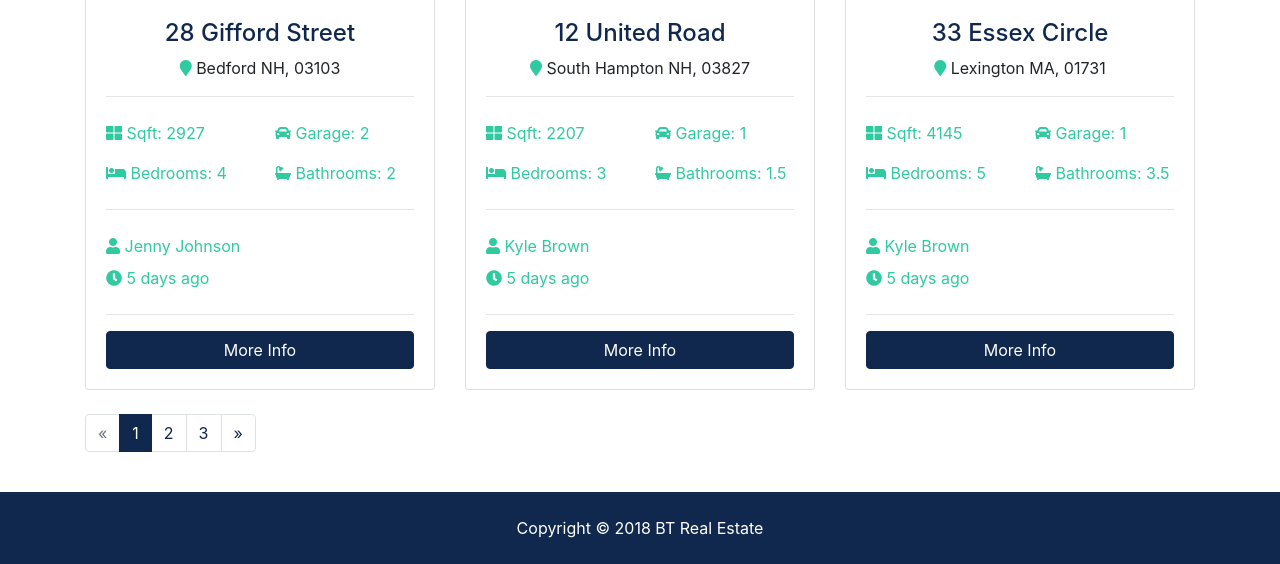
After one commit to anujtiwari05/btre, a Django app: template templates/listings/listings.html in a window 1280 px wide. The commit adds this page. Shown: the part 1389-1953 px from the top of the page. Run offline with Django 3.2, Linux system fonts and the light colour scheme; the template is opened without the code that fills it, so the values that code supplies are empty; some libraries are stand-ins or nearby versions.

Commit message:
listings and realtors template added

```diff
--- a/btre/settings.py
+++ b/btre/settings.py
@@ -38,6 +38,8 @@ INSTALLED_APPS = [
     'django.contrib.messages',
     'django.contrib.staticfiles',
     'pages.apps.PagesConfig',
+    'listings.apps.ListingsConfig',
+    'realtors.apps.RealtorsConfig',
 ]
 
 MIDDLEWARE = [
--- a/btre/urls.py
+++ b/btre/urls.py
@@ -18,5 +18,6 @@ from django.urls import path,include
 
 urlpatterns = [
     path('', include('pages.urls')),
+    path('listings/', include('listings.urls')),
     path('admin/', admin.site.urls),
 ]
--- /dev/null
+++ b/listings/urls.py
@@ -0,0 +1,10 @@
+from django.urls import path
+from . import views
+
+urlpatterns = [
+
+    path('', views.index, name='listings'),
+    path('<int:listing_id>', views.listing, name='listing'),
+    path('search', views.search, name='search')
+
+]
--- /dev/null
+++ b/templates/listings/listing.html
@@ -0,0 +1 @@
+<h1>Listing</h1>
--- /dev/null
+++ b/templates/listings/listings.html
@@ -0,0 +1,317 @@
+{% extends 'base.html' %}
+{% block content %}
+<section id="showcase-inner" class="py-5 text-white">
+    <div class="container">
+      <div class="row text-center">
+        <div class="col-md-12">
+          <h1 class="display-4">Browse Our Properties</h1>
+          <p class="lead">Lorem ipsum dolor sit, amet consectetur adipisicing elit. Sunt, pariatur!</p>
+        </div>
+      </div>
+    </div>
+  </section>
+
+  <!-- Breadcrumb -->
+  <section id="bc" class="mt-3">
+    <div class="container">
+      <nav aria-label="breadcrumb">
+        <ol class="breadcrumb">
+          <li class="breadcrumb-item">
+            <a href="{% url 'index' %}">
+              <i class="fas fa-home"></i> Home</a>
+          </li>
+          <li class="breadcrumb-item active"> Browse Listings</li>
+        </ol>
+      </nav>
+    </div>
+  </section>
+
+  <!-- Listings -->
+  <section id="listings" class="py-4">
+    <div class="container">
+      <div class="row">
+
+        <!-- Listing 1 -->
+        <div class="col-md-6 col-lg-4 mb-4">
+          <div class="card listing-preview">
+            <img class="card-img-top" src="assets/img/homes/home-1.jpg" alt="">
+            <div class="card-img-overlay">
+              <h2>
+                <span class="badge badge-secondary text-white">$490,000</span>
+              </h2>
+            </div>
+            <div class="card-body">
+              <div class="listing-heading text-center">
+                <h4 class="text-primary">45 Drivewood Circle</h4>
+                <p>
+                  <i class="fas fa-map-marker text-secondary"></i> Norwood MA, 02062</p>
+              </div>
+              <hr>
+              <div class="row py-2 text-secondary">
+                <div class="col-6">
+                  <i class="fas fa-th-large"></i> Sqft: 3200</div>
+                <div class="col-6">
+                  <i class="fas fa-car"></i> Garage: 2</div>
+              </div>
+              <div class="row py-2 text-secondary">
+                <div class="col-6">
+                  <i class="fas fa-bed"></i> Bedrooms: 3</div>
+                <div class="col-6">
+                  <i class="fas fa-bath"></i> Bathrooms: 2</div>
+              </div>
+              <hr>
+              <div class="row py-2 text-secondary">
+                <div class="col-12">
+                  <i class="fas fa-user"></i> Kyle Brown</div>
+              </div>
+              <div class="row text-secondary pb-2">
+                <div class="col-6">
+                  <i class="fas fa-clock"></i> 2 days ago</div>
+              </div>
+              <hr>
+              <a href="listing.html" class="btn btn-primary btn-block">More Info</a>
+            </div>
+          </div>
+        </div>
+
+        <!-- Listing 2 -->
+        <div class="col-md-6 col-lg-4 mb-4">
+          <div class="card listing-preview">
+            <img class="card-img-top" src="assets/img/homes/home-2.jpg" alt="">
+            <div class="card-img-overlay">
+              <h2>
+                <span class="badge badge-secondary text-white">$550,000</span>
+              </h2>
+            </div>
+            <div class="card-body">
+              <div class="listing-heading text-center">
+                <h4 class="text-primary">18 Jefferson Lane</h4>
+                <p>
+                  <i class="fas fa-map-marker text-secondary"></i> Woburn MA, 01801</p>
+              </div>
+              <hr>
+              <div class="row py-2 text-secondary">
+                <div class="col-6">
+                  <i class="fas fa-th-large"></i> Sqft: 3200</div>
+                <div class="col-6">
+                  <i class="fas fa-car"></i> Garage: 1</div>
+              </div>
+              <div class="row py-2 text-secondary">
+                <div class="col-6">
+                  <i class="fas fa-bed"></i> Bedrooms: 4</div>
+                <div class="col-6">
+                  <i class="fas fa-bath"></i> Bathrooms: 2.5</div>
+              </div>
+              <hr>
+              <div class="row py-2 text-secondary">
+                <div class="col-6">
+                  <i class="fas fa-user"></i> Mark Hudson</div>
+              </div>
+              <div class="row text-secondary pb-2">
+                <div class="col-6">
+                  <i class="fas fa-clock"></i> 5 days ago</div>
+              </div>
+              <hr>
+              <a href="listing.html" class="btn btn-primary btn-block">More Info</a>
+            </div>
+          </div>
+        </div>
+
+        <!-- Listing 3 -->
+        <div class="col-md-6 col-lg-4 mb-4">
+          <div class="card listing-preview">
+            <img class="card-img-top" src="assets/img/homes/home-3.jpg" alt="">
+            <div class="card-img-overlay">
+              <h2>
+                <span class="badge badge-secondary text-white">$580,000</span>
+              </h2>
+            </div>
+            <div class="card-body">
+              <div class="listing-heading text-center">
+                <h4 class="text-primary">187 Woodrow Street</h4>
+                <p>
+                  <i class="fas fa-map-marker text-secondary"></i> Salem MA, 01915</p>
+              </div>
+              <hr>
+              <div class="row py-2 text-secondary">
+                <div class="col-6">
+                  <i class="fas fa-th-large"></i> Sqft: 3107</div>
+                <div class="col-6">
+                  <i class="fas fa-car"></i> Garage: 0</div>
+              </div>
+              <div class="row py-2 text-secondary">
+                <div class="col-6">
+                  <i class="fas fa-bed"></i> Bedrooms: 4</div>
+                <div class="col-6">
+                  <i class="fas fa-bath"></i> Bathrooms: 3</div>
+              </div>
+              <hr>
+              <div class="row py-2 text-secondary">
+                <div class="col-6">
+                  <i class="fas fa-user"></i> Mark Hudson</div>
+              </div>
+              <div class="row text-secondary pb-2">
+                <div class="col-6">
+                  <i class="fas fa-clock"></i> 5 days ago</div>
+              </div>
+              <hr>
+              <a href="listing.html" class="btn btn-primary btn-block">More Info</a>
+            </div>
+          </div>
+        </div>
+
+        <!-- Listing 4 -->
+        <div class="col-md-6 col-lg-4 mb-4">
+          <div class="card listing-preview">
+            <img class="card-img-top" src="assets/img/homes/home-4.jpg" alt="">
+            <div class="card-img-overlay">
+              <h2>
+                <span class="badge badge-secondary text-white">$380,000</span>
+              </h2>
+            </div>
+            <div class="card-body">
+              <div class="listing-heading text-center">
+                <h4 class="text-primary">28 Gifford Street</h4>
+                <p>
+                  <i class="fas fa-map-marker text-secondary"></i> Bedford NH, 03103</p>
+              </div>
+              <hr>
+              <div class="row py-2 text-secondary">
+                <div class="col-6">
+                  <i class="fas fa-th-large"></i> Sqft: 2927</div>
+                <div class="col-6">
+                  <i class="fas fa-car"></i> Garage: 2</div>
+              </div>
+              <div class="row py-2 text-secondary">
+                <div class="col-6">
+                  <i class="fas fa-bed"></i> Bedrooms: 4</div>
+                <div class="col-6">
+                  <i class="fas fa-bath"></i> Bathrooms: 2</div>
+              </div>
+              <hr>
+              <div class="row py-2 text-secondary">
+                <div class="col-6">
+                  <i class="fas fa-user"></i> Jenny Johnson</div>
+              </div>
+              <div class="row text-secondary pb-2">
+                <div class="col-6">
+                  <i class="fas fa-clock"></i> 5 days ago</div>
+              </div>
+              <hr>
+              <a href="listing.html" class="btn btn-primary btn-block">More Info</a>
+            </div>
+          </div>
+        </div>
+
+        <!-- Listing 5 -->
+        <div class="col-md-6 col-lg-4 mb-4">
+          <div class="card listing-preview">
+            <img class="card-img-top" src="assets/img/homes/home-5.jpg" alt="">
+            <div class="card-img-overlay">
+              <h2>
+                <span class="badge badge-secondary text-white">$230,000</span>
+              </h2>
+            </div>
+            <div class="card-body">
+              <div class="listing-heading text-center">
+                <h4 class="text-primary">12 United Road</h4>
+                <p>
+                  <i class="fas fa-map-marker text-secondary"></i> South Hampton NH, 03827</p>
+              </div>
+              <hr>
+              <div class="row py-2 text-secondary">
+                <div class="col-6">
+                  <i class="fas fa-th-large"></i> Sqft: 2207</div>
+                <div class="col-6">
+                  <i class="fas fa-car"></i> Garage: 1</div>
+              </div>
+              <div class="row py-2 text-secondary">
+                <div class="col-6">
+                  <i class="fas fa-bed"></i> Bedrooms: 3</div>
+                <div class="col-6">
+                  <i class="fas fa-bath"></i> Bathrooms: 1.5</div>
+              </div>
+              <hr>
+              <div class="row py-2 text-secondary">
+                <div class="col-6">
+                  <i class="fas fa-user"></i> Kyle Brown</div>
+              </div>
+              <div class="row text-secondary pb-2">
+                <div class="col-6">
+                  <i class="fas fa-clock"></i> 5 days ago</div>
+              </div>
+              <hr>
+              <a href="listing.html" class="btn btn-primary btn-block">More Info</a>
+            </div>
+          </div>
+        </div>
+
+        <!-- Listing 6 -->
+        <div class="col-md-6 col-lg-4 mb-4">
+          <div class="card listing-preview">
+            <img class="card-img-top" src="assets/img/homes/home-6.jpg" alt="">
+            <div class="card-img-overlay">
+              <h2>
+                <span class="badge badge-secondary text-white">$780,000</span>
+              </h2>
+            </div>
+            <div class="card-body">
+              <div class="listing-heading text-center">
+                <h4 class="text-primary">33 Essex Circle</h4>
+                <p>
+                  <i class="fas fa-map-marker text-secondary"></i> Lexington MA, 01731</p>
+              </div>
+              <hr>
+              <div class="row py-2 text-secondary">
+                <div class="col-6">
+                  <i class="fas fa-th-large"></i> Sqft: 4145</div>
+                <div class="col-6">
+                  <i class="fas fa-car"></i> Garage: 1</div>
+              </div>
+              <div class="row py-2 text-secondary">
+                <div class="col-6">
+                  <i class="fas fa-bed"></i> Bedrooms: 5</div>
+                <div class="col-6">
+                  <i class="fas fa-bath"></i> Bathrooms: 3.5</div>
+              </div>
+              <hr>
+              <div class="row py-2 text-secondary">
+                <div class="col-6">
+                  <i class="fas fa-user"></i> Kyle Brown</div>
+              </div>
+              <div class="row text-secondary pb-2">
+                <div class="col-6">
+                  <i class="fas fa-clock"></i> 5 days ago</div>
+              </div>
+              <hr>
+              <a href="listing.html" class="btn btn-primary btn-block">More Info</a>
+            </div>
+          </div>
+        </div>
+
+      </div>
+
+      <div class="row">
+        <div class="col-md-12">
+          <ul class="pagination">
+            <li class="page-item disabled">
+              <a class="page-link" href="#">&laquo;</a>
+            </li>
+            <li class="page-item active">
+              <a class="page-link" href="#">1</a>
+            </li>
+            <li class="page-item">
+              <a class="page-link" href="#">2</a>
+            </li>
+            <li class="page-item">
+              <a class="page-link" href="#">3</a>
+            </li>
+            <li class="page-item">
+              <a class="page-link" href="#">&raquo;</a>
+            </li>
+          </ul>
+        </div>
+      </div>
+    </div>
+  </section>
+{% endblock %}
--- /dev/null
+++ b/templates/listings/search.html
@@ -0,0 +1 @@
+<h1>Search</h1>
--- a/templates/partials/_navbar.html
+++ b/templates/partials/_navbar.html
@@ -35,7 +35,7 @@
                   class="nav-item mr-3"
           {% endif %}
           >
-            <a class="nav-link" href="{% url 'index' %}">Featured Listings</a>
+            <a class="nav-link" href="{% url 'listings' %}">Featured Listings</a>
           </li>
         </ul>
 
```
